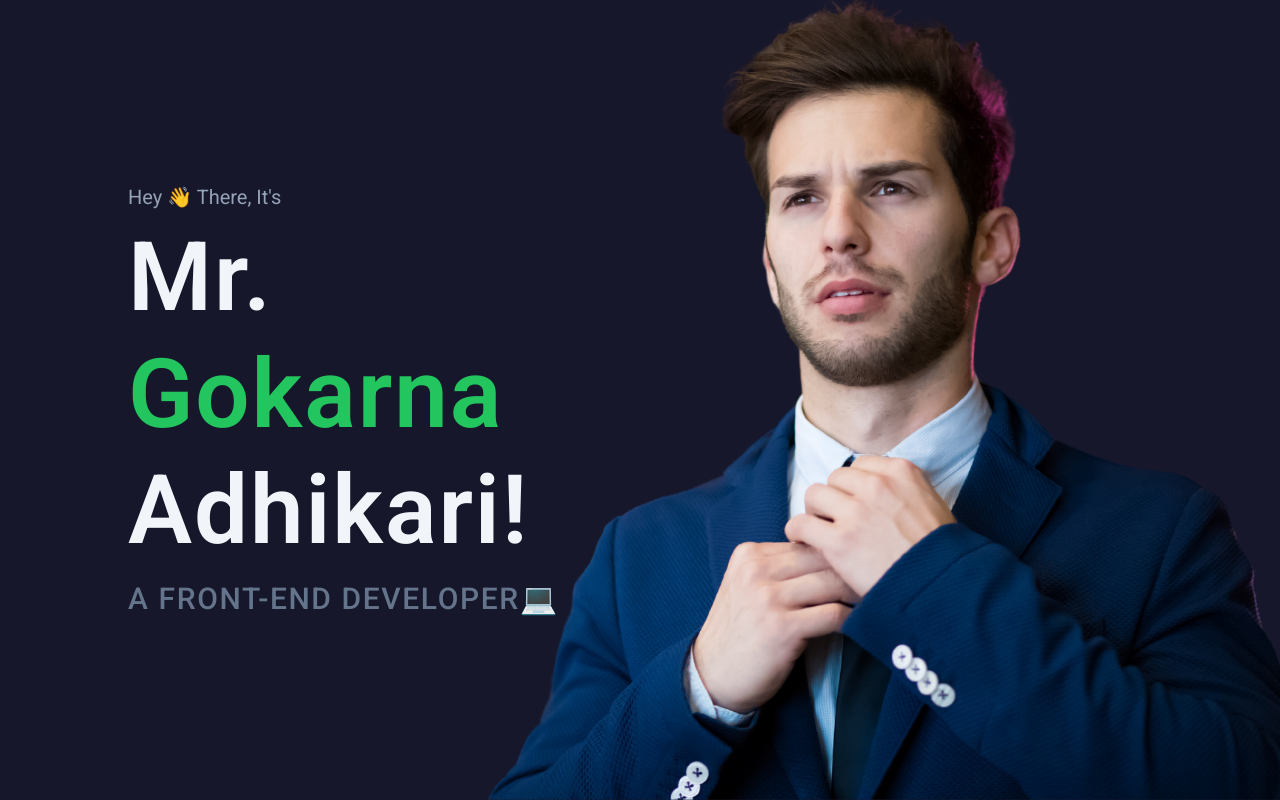
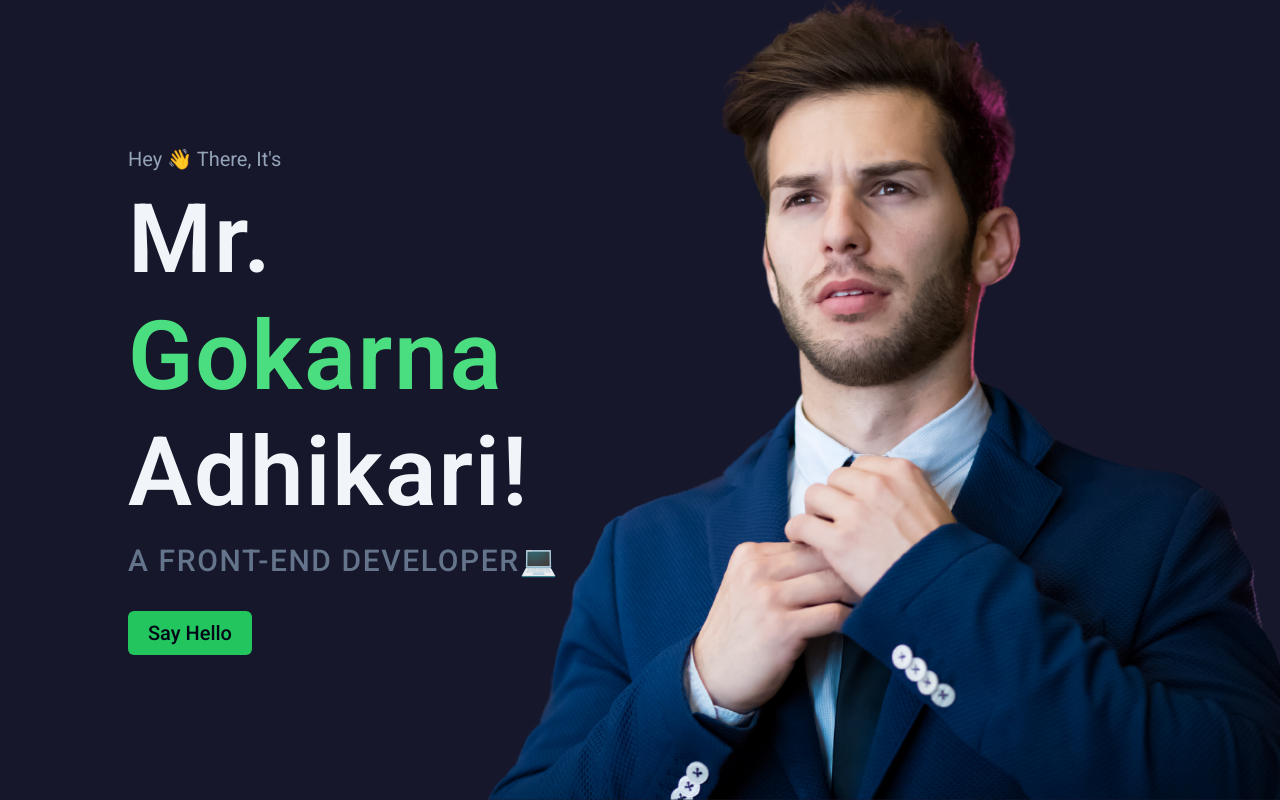
Before and after one commit to gokarna123-goku/m_portfolio, a React (Vite) app: page / in a window 1280 px wide. Built offline with nearby package versions, Linux system fonts and the light colour scheme.

Commit message:
working on the button section

```diff
--- a/src/components/Home/Home.jsx
+++ b/src/components/Home/Home.jsx
@@ -8,11 +8,14 @@ const Home = () => {
         <div className="w-2/4">
           <h6 className="text-slate-400 mb-2 text-xl">Hey 👋 There, It's</h6>
           <h1 className="text-slate-100 text-8xl font-black leading-[7.3rem] tracking-[0.12rem] mb-3">
-            Mr. <span className="text-green-500">Gokarna</span> Adhikari!
+            Mr. <span className="text-green-400">Gokarna</span> Adhikari!
           </h1>
-          <p className="text-slate-500 uppercase text-3xl font-medium tracking-[0.1rem]">
+          <p className="text-slate-500 uppercase text-3xl font-medium tracking-[0.1rem] mb-8">
             A Front-End Developer💻
           </p>
+          <button type="button" className="bg-green-500 text-xl text-slate-950 font-medium px-5 py-2 rounded-md hover:bg-green-200">
+            Say Hello
+            </button>
         </div>
       </div>
     </>
```
